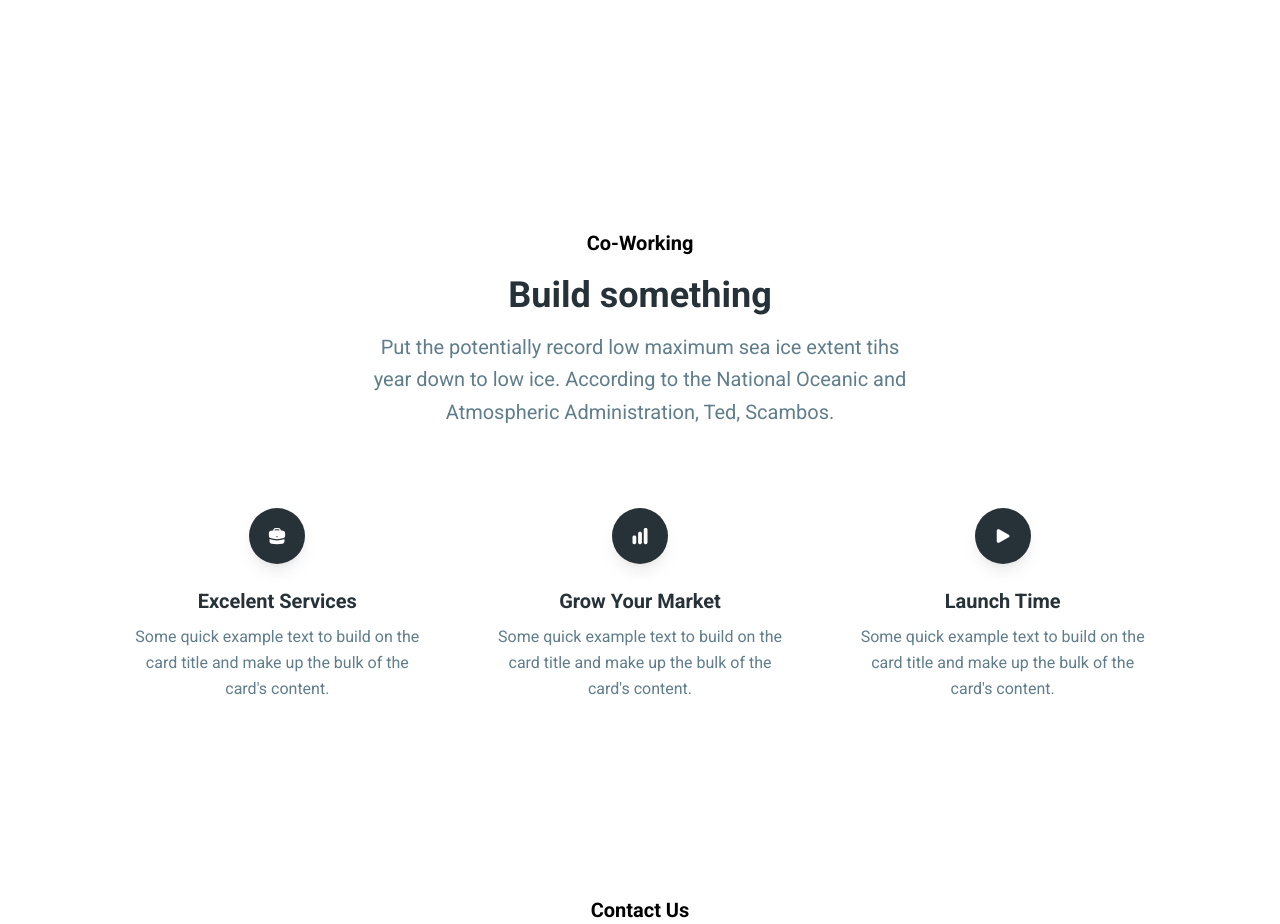
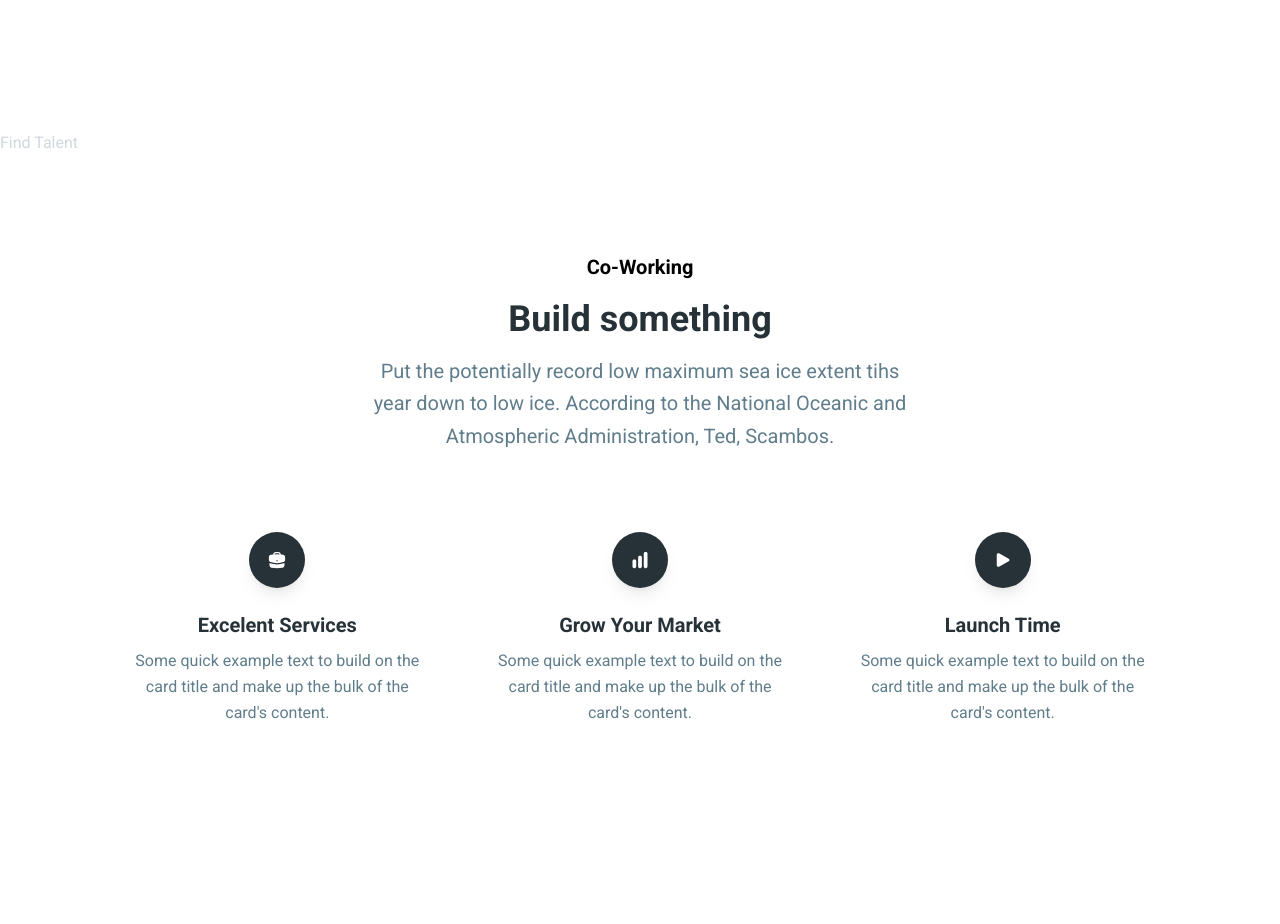
Before and after one commit to azizjazzar/CollabhubFrontEnd, a React (Vite) app: page /home in a window 1280 px wide. Shown: the part 2560-3484 px from the top of the page. Built offline with nearby package versions, Linux system fonts and the light colour scheme.

Commit message:
updateStructure

```diff
--- a/src/pages/home.jsx
+++ b/src/pages/home.jsx
@@ -8,6 +8,7 @@ import { featuresData, teamData, contactData } from "@/data";
 export function Home() {
   const [backgroundImage, setBackgroundImage] = useState('/img/back1.jpg');
   const images = ['/img/back1.jpg', '/img/back2.jpg', '/img/back3.jpg'];
+  const [isDropDownOpen, setIsDropDownOpen] = useState(false);
 
   useEffect(() => {
     const intervalId = setInterval(() => {
@@ -19,6 +20,10 @@ export function Home() {
 
     return () => clearInterval(intervalId);
   }, []);
+
+  const toggleDropDown = () => {
+    setIsDropDownOpen(!isDropDownOpen);
+  };
 
   return (
     <>
@@ -105,6 +110,37 @@ export function Home() {
           </div>
         </div>
       </section>
+      <div className="relative group">
+  <a
+    href="#"
+    onClick={toggleDropDown}
+    className="text-blue-gray-100 group-hover:text-white hover:text-white"
+  >
+    Find Talent
+  </a>
+  {isDropDownOpen && (
+    <div className="absolute mt-2 w-40 bg-white rounded-lg shadow-lg z-10">
+      <ul>
+        <li>
+          <a href="#" className="block px-4 py-2 text-sm text-blue-gray-700 hover:bg-blue-gray-100">
+            Post a job
+          </a>
+        </li>
+        <li>
+          <a href="#" className="block px-4 py-2 text-sm text-blue-gray-700 hover:bg-blue-gray-100">
+            Browse and buy project
+          </a>
+        </li>
+        <li>
+          <a href="#" className="block px-4 py-2 text-sm text-blue-gray-700 hover:bg-blue-gray-100">
+            Get advice
+          </a>
+        </li>
+      </ul>
+    </div>
+  )}
+</div>
+
       <section className="relative bg-white py-24 px-4">
         <div className="container mx-auto">
           <PageTitle section="Co-Working" heading="Build something">
@@ -131,6 +167,8 @@ export function Home() {
       </Typography>
     </Card>
     ))}
+
+
       </div>
       <PageTitle section="Contact Us" heading="Want to work with us?">
         Complete this form and we will get back to you in 24 hours.
```
Lines whose indentation alone changed are shown as unchanged.
